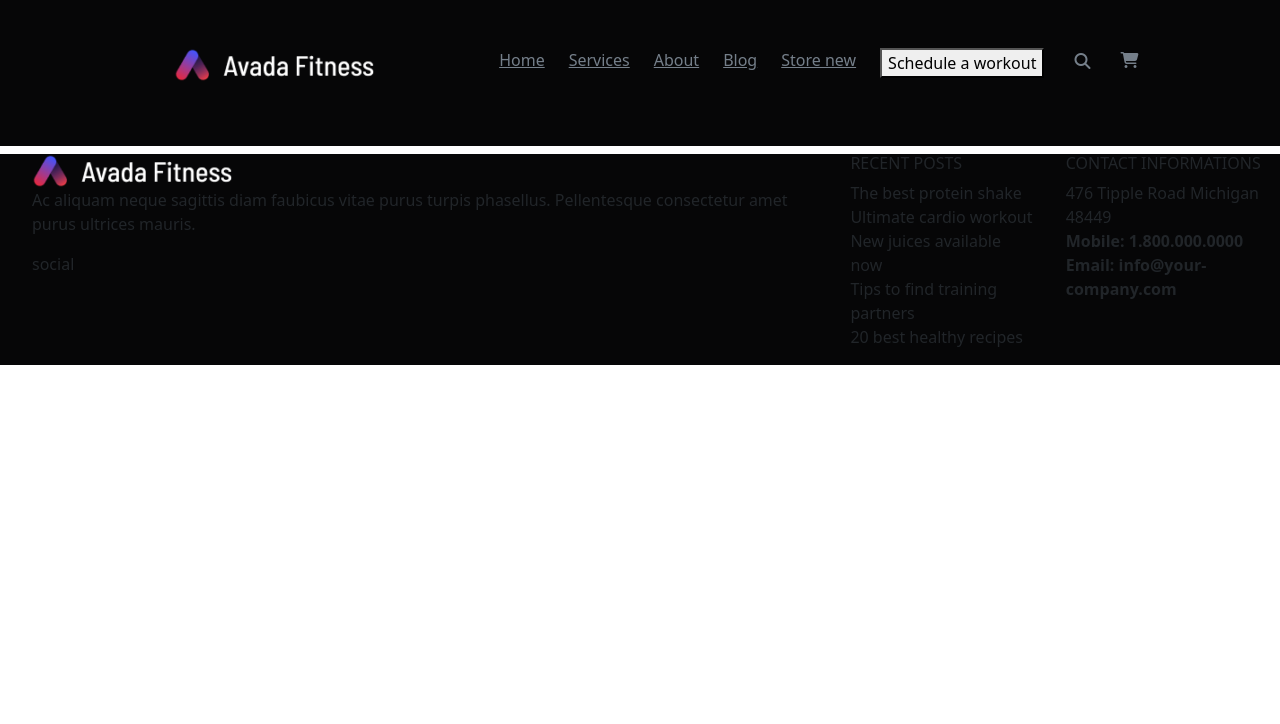
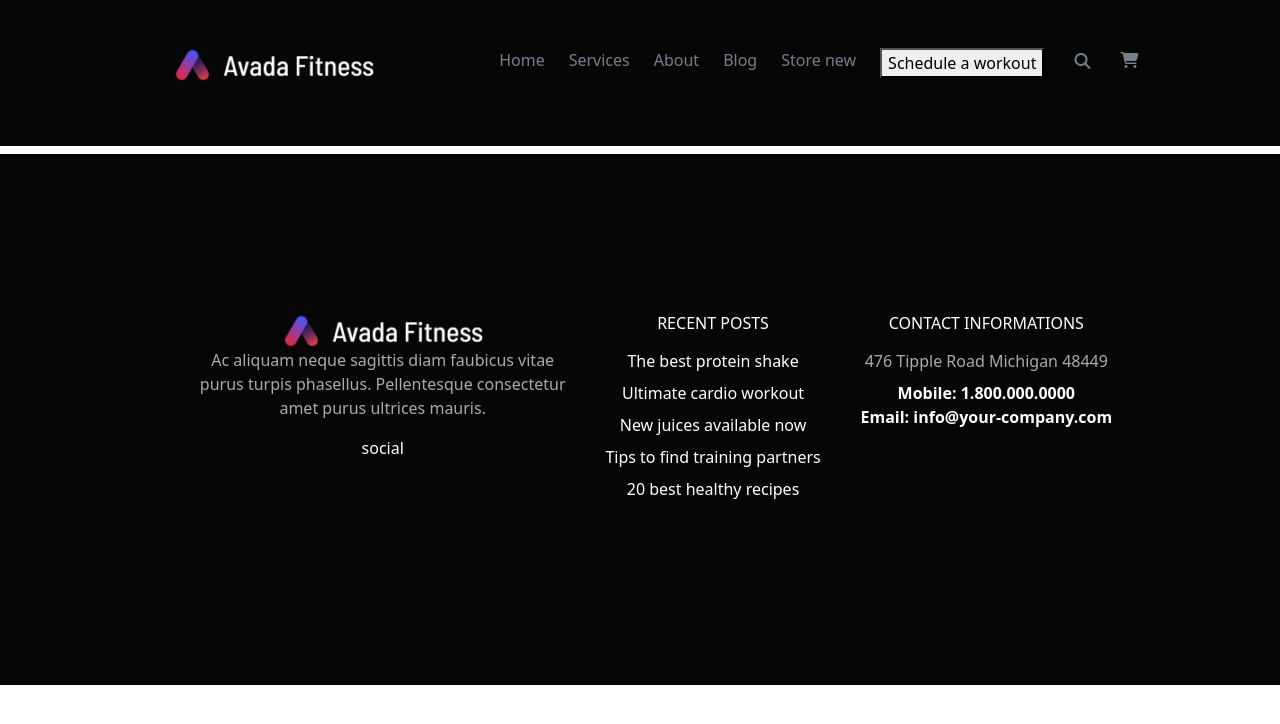
Before and after one commit to Adelmysterio/proj-html-vuejs, a Vue app: page / in a window 1280 px wide. Shown: the top 724 px of the page. Built offline with nearby package versions, Linux system fonts and the light colour scheme.

Commit message:
Scheletro footer

```diff
--- a/src/components/AppFooter.vue
+++ b/src/components/AppFooter.vue
@@ -40,15 +40,15 @@ export default {
 
 <template>
     <footer>
-        <nav class="d-flex">
+        <nav class="d-flex justify-content-evenly text-center">
             <!--AVADA FITNESS SOCIAL-->
             <ul>
                 <li>
                     <img src="../images/logo-200x34.png" alt="Avada Fitness logo">
                 </li>
                 <li>
-                    <p>
-                        Ac aliquam neque sagittis diam faubicus vitae purus turpis phasellus. Pellentesque consectetur amet purus ultrices mauris.
+                    <p class="my-color-grey">
+                        Ac aliquam neque sagittis diam faubicus vitae<br> purus turpis phasellus. Pellentesque consectetur<br> amet purus ultrices mauris.
                     </p>
                 </li>
                 <li>
@@ -59,24 +59,24 @@ export default {
             <!--AVADA FITNESS LINK DINAMICI-->
             <ul >
                 <li>
-                    <h6>
+                    <h6 class="mb-3">
                         Recent posts
                     </h6>
                 </li>
-                <li v-for="footerLink in footerLink" :key="footerLink.id">
-                    {{ footerLink.textTitle }}
+                <li class="mb-2" v-for="footerLink in footerLink" :key="footerLink.id">
+                    <a href="">{{ footerLink.textTitle }}</a>
                 </li>
             </ul>
 
             <!--INFORMATIONS-->
             <ul>
                 <li>
-                    <h6>
+                    <h6 class="mb-3">
                         Contact informations
                     </h6>
                 </li>
                 <!--indirizzo-->
-                <li>
+                <li class="mb-2 my-color-grey">
                     476 Tipple Road Michigan 48449
                 </li>
                 <!--contacts-->
@@ -84,7 +84,11 @@ export default {
                     <strong>Mobile: 1.800.000.0000</strong>
                 </li>
                 <li>
-                    <strong>Email: info@your-company.com</strong>
+                    <strong>
+                        <a href="">
+                            Email: info@your-company.com
+                        </a>
+                    </strong>
                 </li>
             </ul>
         </nav>
@@ -92,8 +96,29 @@ export default {
 </template>
 
 <style lang="scss" scoped>
+a{
+    text-decoration: none;
+}
+
+footer{
+    width: 100vw;
+}
+
 nav{
+    padding: 10rem;
     background-color: #060607;
+
+    li{
+        color: white;
+    }
+
+    a{
+        color: white;
+    }
+}
+
+.my-color-grey{
+    color: #abaaad;
 }
 
 h6{
--- a/src/components/AppHeader.vue
+++ b/src/components/AppHeader.vue
@@ -88,6 +88,10 @@ export default {
 </template>
 
 <style lang="scss" scoped>
+    a{
+        text-decoration: none;
+    }
+
     nav.my-bg-color{
         background-color: #060607;
     }
```
